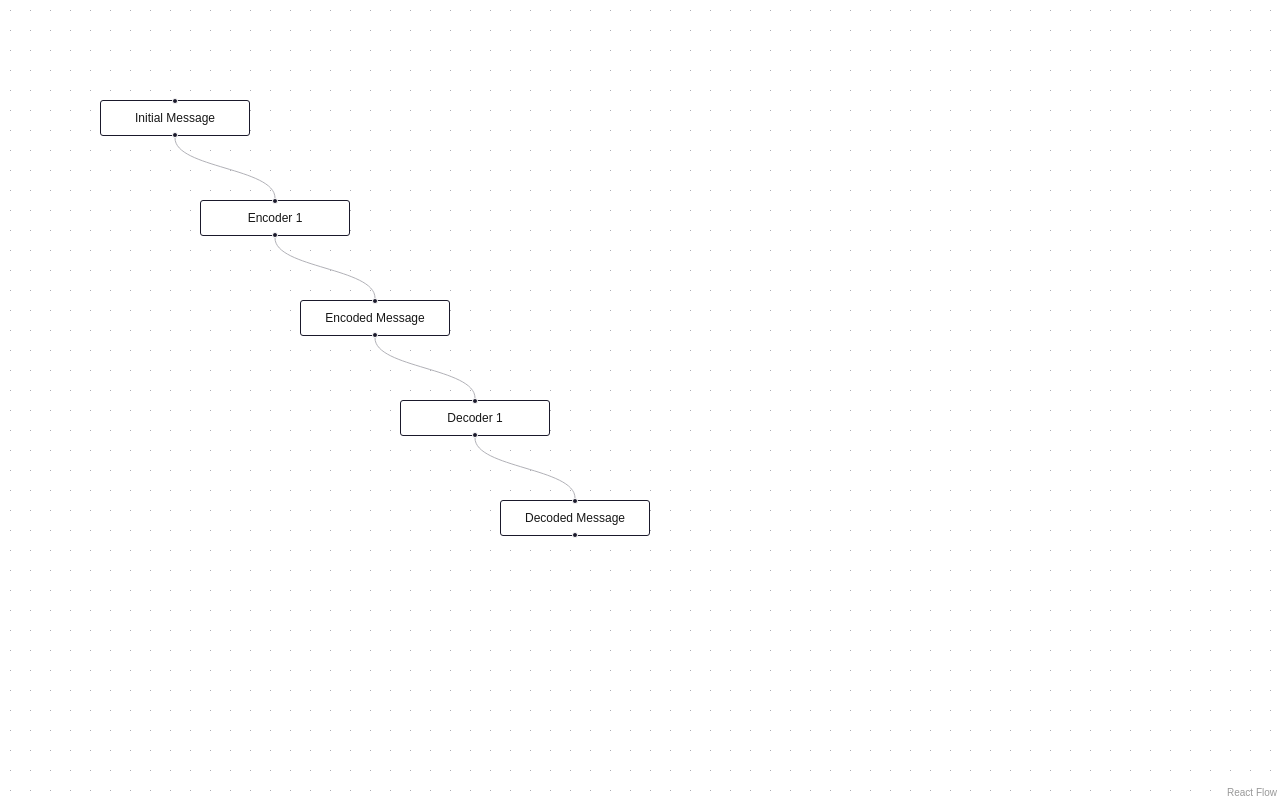
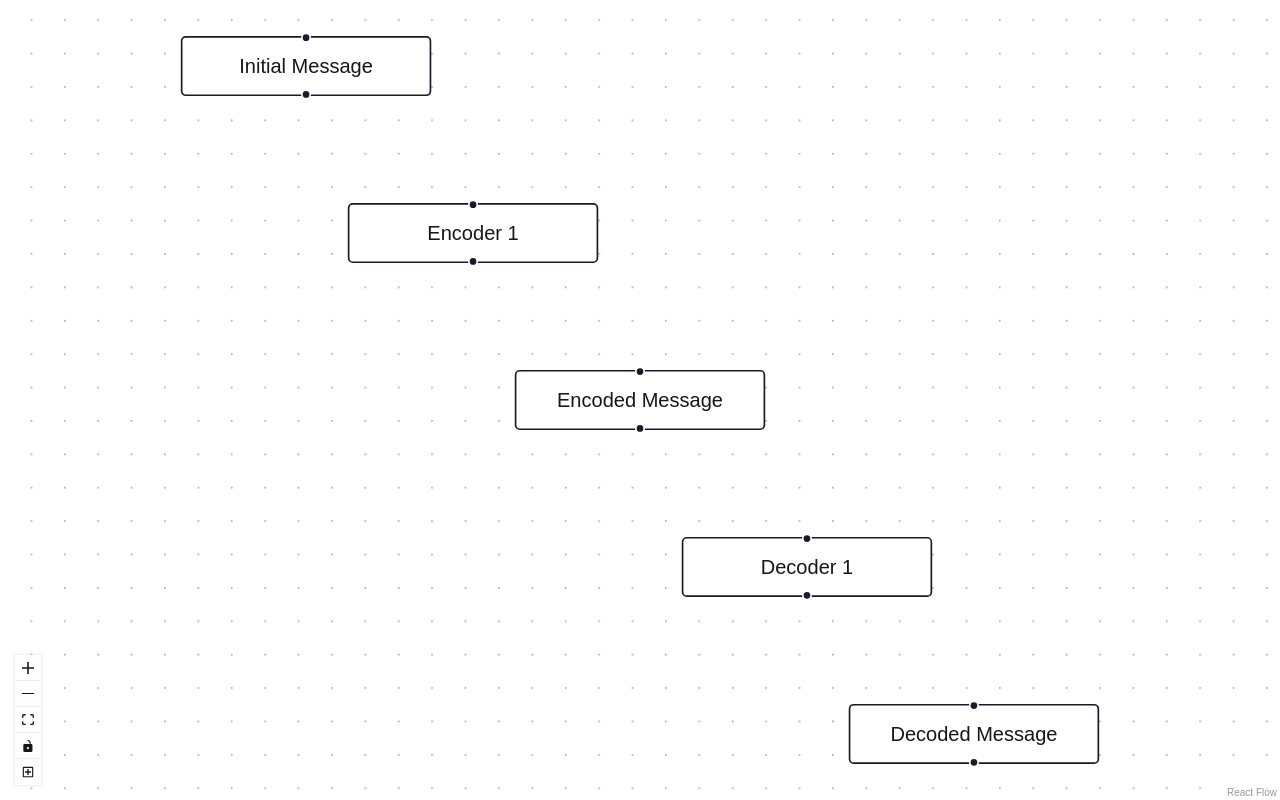
Before and after one commit to LeoHuang0730/ui-platform-psitip, a Next.js app in the folder frontend-ui-platform-psitip/: page / in a window 1280 px wide. Built offline with nearby package versions, Linux system fonts and the light colour scheme.

Commit message:
update react flow

```diff
--- a/frontend-ui-platform-psitip/package.json
+++ b/frontend-ui-platform-psitip/package.json
@@ -16,7 +16,8 @@
     "@xyflow/react": "^12.3.1",
     "next": "14.2.14",
     "react": "^18",
-    "react-dom": "^18"
+    "react-dom": "^18",
+    "react-icons": "^5.3.0"
   },
   "devDependencies": {
     "@types/node": "^20",
--- a/frontend-ui-platform-psitip/src/app/page.tsx
+++ b/frontend-ui-platform-psitip/src/app/page.tsx
@@ -4,24 +4,35 @@ import styles from "./page.module.css";
 import {
   Box,
   Typography,
+  Button,
 } from "@mui/material";
 import {
   ReactFlow,
   Background,
   Controls,
-  Position
+  Position,
+  ControlButton,
+  applyNodeChanges,
+  applyEdgeChanges,
+  addEdge,
 } from '@xyflow/react';
 import '@xyflow/react/dist/style.css';
-import { useState } from "react";
+import {
+  useState,
+  useEffect,
+  useCallback,
+} from "react";
+import { FaRegPlusSquare } from "react-icons/fa";
 
 interface mapNode {
-  objectId: string;
-  type: string;
-  label: string;
-  content: string;
-  rate?: string;
-  connectedBy: string[];
-  connectedTo: string[];
+  id: string;
+  position: {
+    x: number;
+    y: number;
+  }
+  data: {
+    [key: string]: any;
+  }
 }
 
 interface mapEdge {
@@ -34,7 +45,12 @@ export default function Home() {
 
   const [mapNodes, setMapNodes] = useState<mapNode[]>([
     {
-      objectId: '1',
+      id: '1',
+      position: {
+        x: 100,
+        y: 100,
+      },
+      data: {
         type: 'message',
         label: 'Initial Message',
         content: 'Initial Message',
@@ -42,79 +58,126 @@ export default function Home() {
         connectedBy: [],
         connectedTo: ['2'],
       },
+    },
     {
-      objectId: '2',
+      id: '2',
+      position: {
+        x: 200,
+        y: 200,
+      },
+      data: {
         type: 'encoder',
         label: 'Encoder 1',
         content: 'Encoder 1',
+        rate: '',
         connectedBy: ['1'],
         connectedTo: ['3'],
       },
+    },
     {
-      objectId: '3',
+      id: '3',
+      position: {
+        x: 300,
+        y: 300,
+      },
+      data: {
         type: 'message',
         label: 'Encoded Message',
         content: 'Encoded Message',
+        rate: '',
         connectedBy: ['2'],
         connectedTo: ['4'],
       },
+    },
     {
-      objectId: '4',
+      id: '4',
+      position: {
+        x: 400,
+        y: 400,
+      },
+      data: {
         type: 'decoder',
         label: 'Decoder 1',
         content: 'Decoder 1',
+        rate: '',
         connectedBy: ['3'],
         connectedTo: ['5'],
       },
+    },
     {
-      objectId: '5',
+      id: '5',
+      position: {
+        x: 500,
+        y: 500,
+      },
+      data: {
         type: 'message',
         label: 'Decoded Message',
         content: 'Decoded Message',
+        rate: '',
         connectedBy: ['4'],
         connectedTo: [],
+      },
     }
   ]);
 
   const [mapEdges, setMapEdges] = useState<mapEdge[]>([]);
 
-  const nodeTranslator = (nodes: mapNode[]) => {
-    const reactFlowNodes: any[] = [];
-    for (let i = 0; i < nodes.length; i++) {
-      if (nodes[i].connectedBy.length > 0) {
-        for (let j = 0; j < nodes[i].connectedBy.length; j++) {
-          mapEdges.push({
-            id: nodes[i].connectedBy[j] + '-' + nodes[i].objectId,
-            source: nodes[i].connectedBy[j],
-            target: nodes[i].objectId,
-          })
+  const onNodesChange = useCallback(
+    (changes:any) => setMapNodes((nds) => applyNodeChanges(changes, nds)),
+    [],
+  );
+
+  const onEdgesChange = useCallback(
+    (changes:any) => setMapEdges((eds) => applyEdgeChanges(changes, eds)),
+    [],
+  );
+
+  const onConnect = useCallback(
+    (params:any) => setMapEdges((eds) => addEdge(params, eds)),
+    [],
+  );
+
+  const addNode = useCallback(() => {
+    // yPos.current += 50;
+    setMapNodes((mapNodes) => {
+      console.log(mapNodes);
+      return [
+        ...mapNodes,
+        {
+          id: '6',
+          position: { x: 0, y: 0 },
+          data: { label: "test" }
         }
-      }
-      console.log(mapEdges);
-      reactFlowNodes.push({
-        id: nodes[i].objectId,
-        position: {
-          x: 100*(i+1),
-          y: 100*(i+1),
-        },
-        data: {
-          label: nodes[i].label,
-        },
-      })
-    }
-    console.log(reactFlowNodes);
-    return reactFlowNodes;
-  }
+      ];
+    });
+  }, []);
+
+  useEffect(() => {
+    console.log(mapNodes);
+  }, [mapNodes]);
 
   return (
     <Box>
       <Box width={'100vw'} height={'100vh'}>
         <ReactFlow
-          nodes={nodeTranslator(mapNodes)}
+          nodes={mapNodes}
+          onNodesChange={onNodesChange}
           edges={mapEdges}
+          onEdgesChange={onEdgesChange}
+          onConnect={onConnect}
+          fitView
         >
           <Background />
-          {/* <Controls /> */}
+          <Controls>
+            <ControlButton
+              onClick={() => {
+                addNode();
+              }}
+            >
+              <FaRegPlusSquare />
+            </ControlButton>
+          </Controls>
         </ReactFlow>
       </Box>
     </Box>
```
Also changed, not shown: 1 other file (tests, documents, lock files or other folders). Lines whose indentation alone changed are shown as unchanged.
